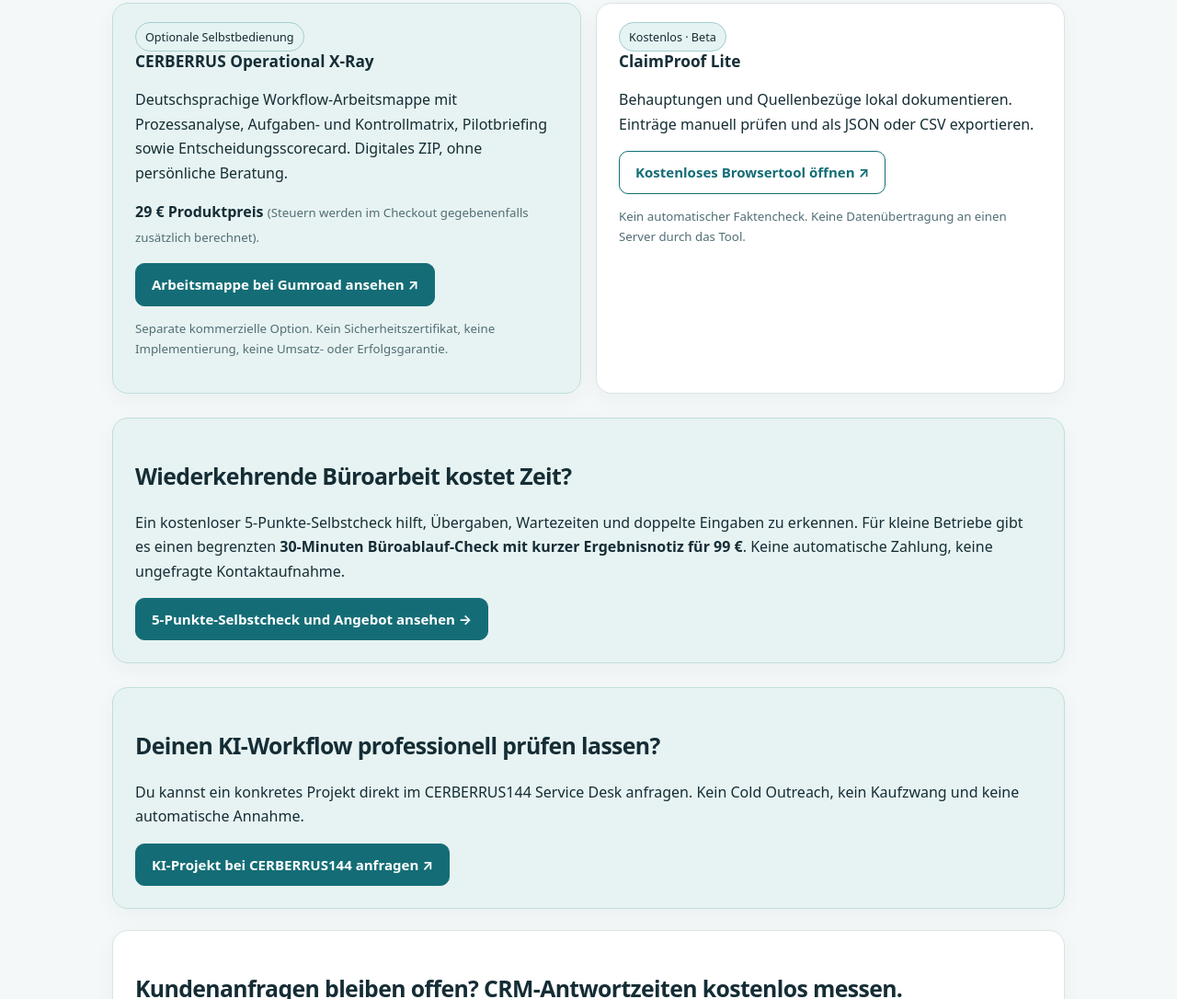
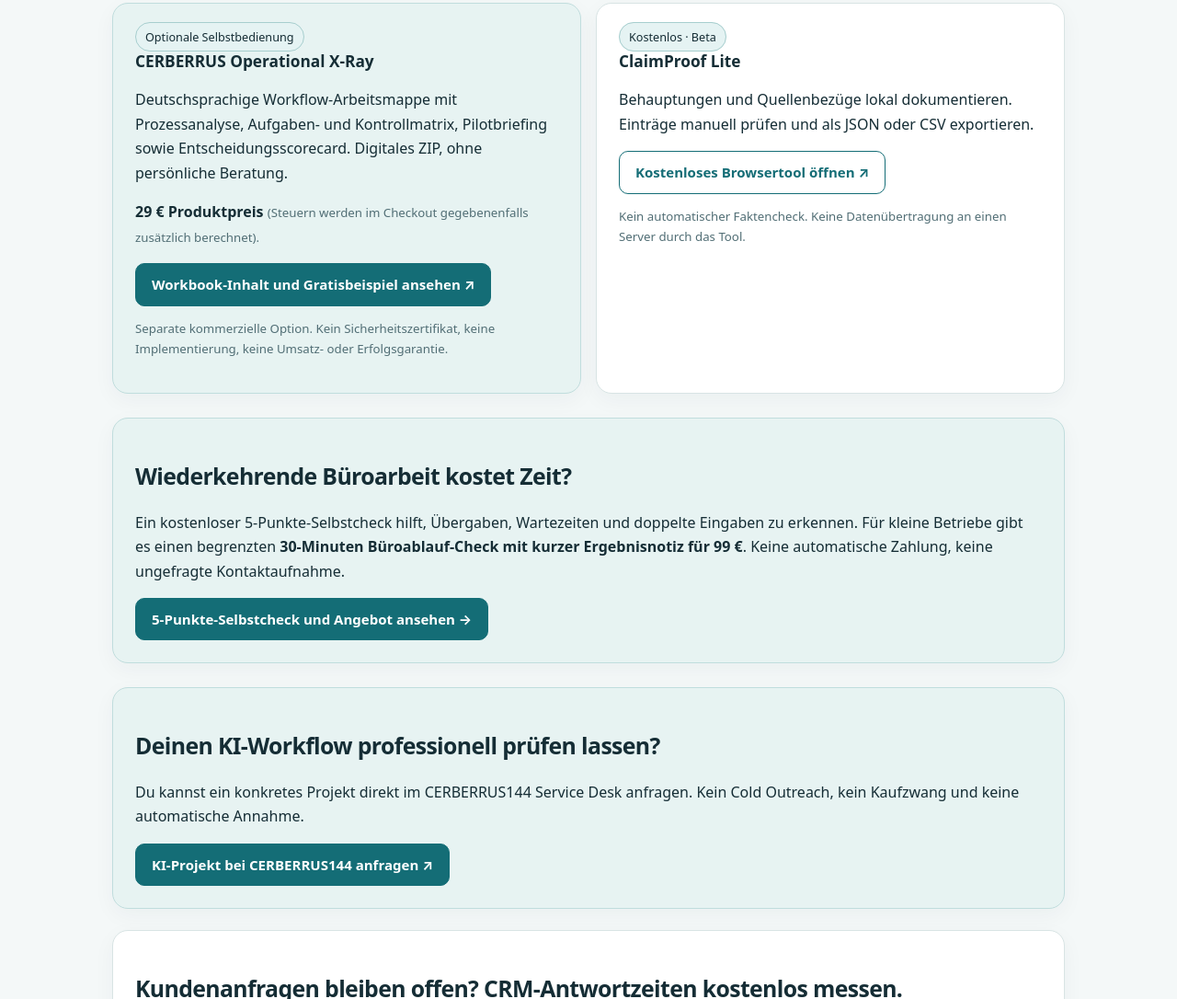
Before and after one commit to charlysmoky2010-hub/ai-guardrails-protocol, a plain HTML site: page ki-workflow-selbstcheck/index.html in a window 1280 px wide. Shown: the part 2062-3148 px from the top of the page at 92% size. Drawn offline with Linux system fonts and the light colour scheme.

Commit message:
Route free workflow check to explained digital workbook offer

```diff
--- a/ki-workflow-selbstcheck/index.html
+++ b/ki-workflow-selbstcheck/index.html
@@ -81,7 +81,7 @@ footer a{margin-right:15px}
 <h3>CERBERRUS Operational X-Ray</h3>
 <p>Deutschsprachige Workflow-Arbeitsmappe mit Prozessanalyse, Aufgaben- und Kontrollmatrix, Pilotbriefing sowie Entscheidungsscorecard. Digitales ZIP, ohne persönliche Beratung.</p>
 <p><strong>29 € Produktpreis</strong> <span class="small">(Steuern werden im Checkout gegebenenfalls zusätzlich berechnet).</span></p>
-<a class="button" href="https://smokycharly.gumroad.com/l/cyrada?utm_source=github&utm_medium=ai_guardrails_landing&utm_campaign=cerberrus_xray_q4_2026" rel="noopener noreferrer">Arbeitsmappe bei Gumroad ansehen ↗</a>
+<a class="button" href="../operational-xray-workbook/" rel="noopener noreferrer">Workbook-Inhalt und Gratisbeispiel ansehen ↗</a>
 <p class="small">Separate kommerzielle Option. Kein Sicherheitszertifikat, keine Implementierung, keine Umsatz- oder Erfolgsgarantie.</p>
 </article>
 <article class="panel">
```
